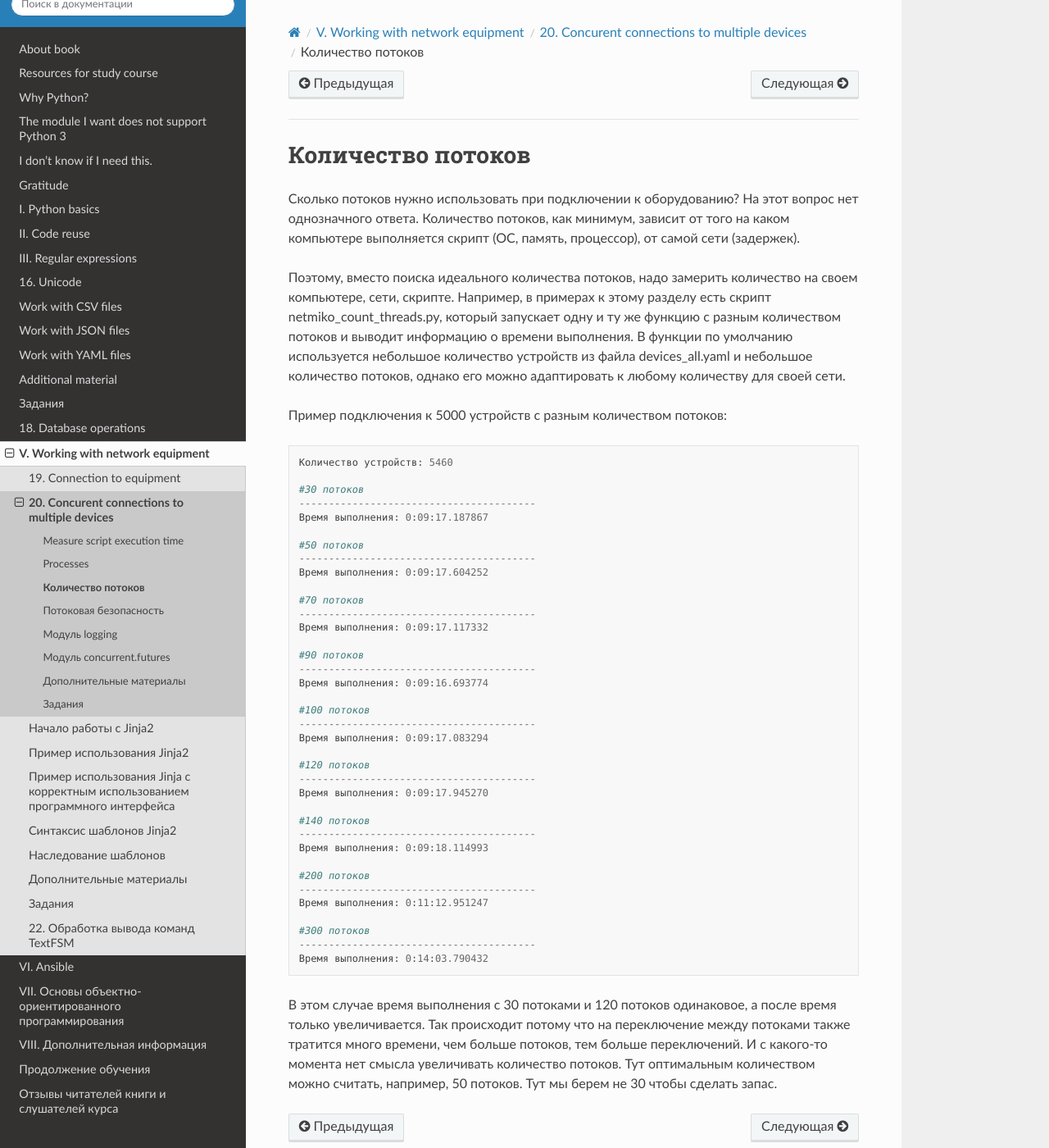
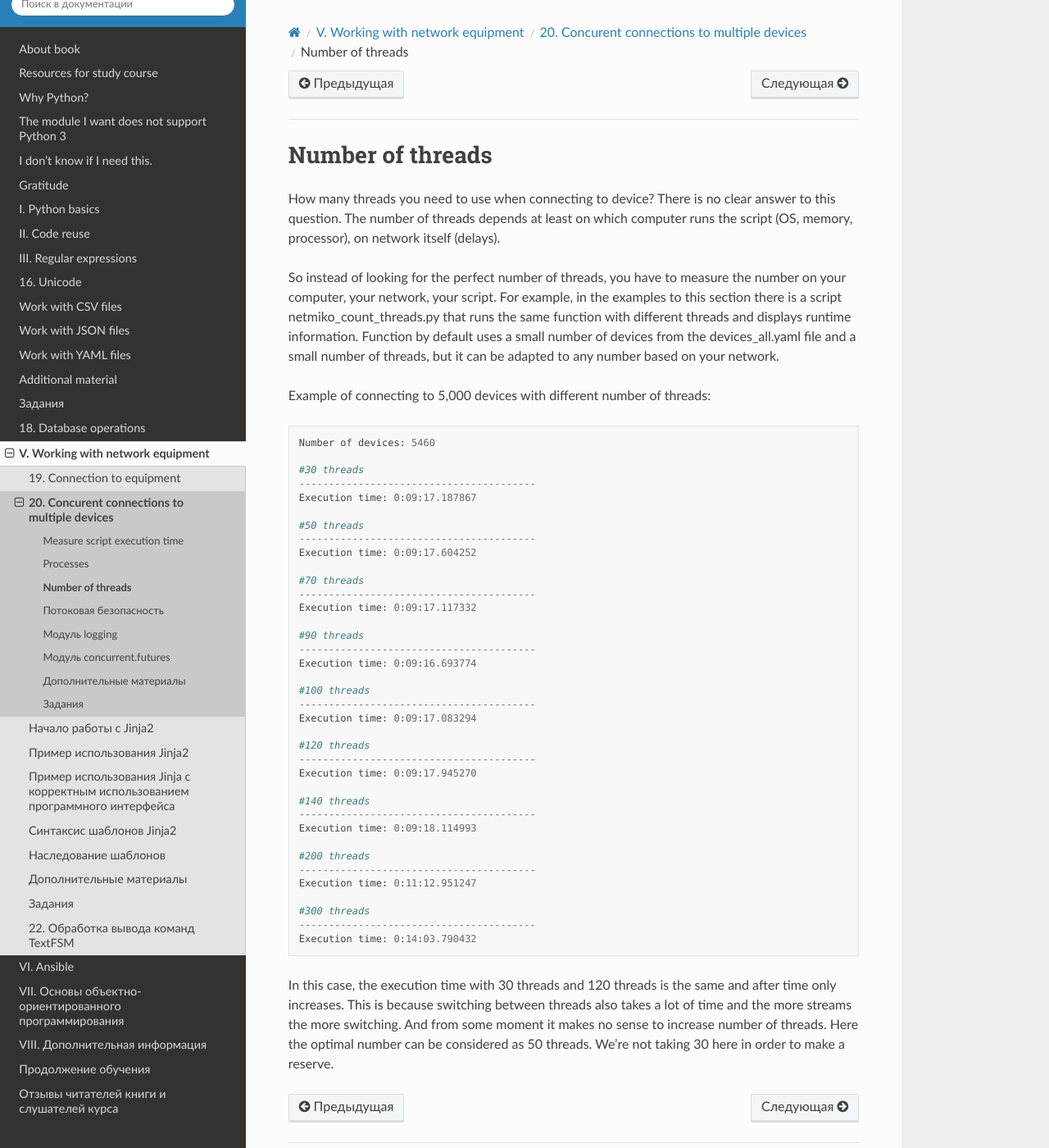
Before and after one commit to Aidar5/nattoeng, a Sphinx documentation site: the page built from docs/source/book/20_concurrent_connections/thread_count.rst, in a window 1280 px wide and 1400 px high. Shown: the whole window at 82% size. Built offline with Sphinx 7.4.7 and the Read the Docs theme 2.0.0, drawn with Linux system fonts in a browser that asks for light colours; pages that are not in the unit, such as notebooks, are missing from menus.

Commit message:
Update thread_count.rst

```diff
--- a/docs/source/book/20_concurrent_connections/thread_count.rst
+++ b/docs/source/book/20_concurrent_connections/thread_count.rst
@@ -1,62 +1,50 @@
-Количество потоков
+Number of threads
 ------------------
 
-Сколько потоков нужно использовать при подключении к оборудованию?
-На этот вопрос нет однозначного ответа. Количество потоков, как минимум,
-зависит от того на каком компьютере выполняется
-скрипт (ОС, память, процессор), от самой сети (задержек).
+How many threads you need to use when connecting to device? There is no clear answer to this question. The number of threads depends at least on which computer runs the script (OS, memory, processor), on network itself (delays).
 
-Поэтому, вместо поиска идеального количества потоков, надо замерить количество на своем
-компьютере, сети, скрипте. Например, в примерах к этому разделу есть скрипт
-netmiko_count_threads.py, который запускает одну и ту же функцию с разным
-количеством потоков и выводит информацию о времени выполнения.
-В функции по умолчанию используется небольшое количество устройств из файла devices_all.yaml
-и небольшое количество потоков, однако его можно адаптировать к любому количеству для своей сети.
+So instead of looking for the perfect number of threads, you have to measure the number on your computer, your network, your script. For example, in the examples to this section there is a script netmiko_count_threads.py that runs the same function with different threads and displays runtime information. Function by default uses a small number of devices from the devices_all.yaml file and a small number of threads, but it can be adapted to any number based on your network.
 
-Пример подключения к 5000 устройств с разным количеством потоков:
+Example of connecting to 5,000 devices with different number of threads:
 
 ::
 
-    Количество устройств: 5460
+    Number of devices: 5460
 
-    #30 потоков
+    #30 threads
     ----------------------------------------
-    Время выполнения: 0:09:17.187867
+    Execution time: 0:09:17.187867
 
-    #50 потоков
+    #50 threads
     ----------------------------------------
-    Время выполнения: 0:09:17.604252
+    Execution time: 0:09:17.604252
 
-    #70 потоков
+    #70 threads
     ----------------------------------------
-    Время выполнения: 0:09:17.117332
+    Execution time: 0:09:17.117332
 
-    #90 потоков
+    #90 threads
     ----------------------------------------
-    Время выполнения: 0:09:16.693774
+    Execution time: 0:09:16.693774
 
-    #100 потоков
+    #100 threads
     ----------------------------------------
-    Время выполнения: 0:09:17.083294
+    Execution time: 0:09:17.083294
 
-    #120 потоков
+    #120 threads
     ----------------------------------------
-    Время выполнения: 0:09:17.945270
+    Execution time: 0:09:17.945270
 
-    #140 потоков
+    #140 threads
     ----------------------------------------
-    Время выполнения: 0:09:18.114993
+    Execution time: 0:09:18.114993
 
-    #200 потоков
+    #200 threads
     ----------------------------------------
-    Время выполнения: 0:11:12.951247
+    Execution time: 0:11:12.951247
 
-    #300 потоков
+    #300 threads
     ----------------------------------------
-    Время выполнения: 0:14:03.790432
+    Execution time: 0:14:03.790432
 
-В этом случае время выполнения с 30 потоками и 120 потоков одинаковое, а после время только
-увеличивается.
-Так происходит потому что на переключение между потоками также тратится много времени,
-чем больше потоков, тем больше переключений.
-И с какого-то момента нет смысла увеличивать количество потоков. Тут оптимальным количеством можно считать, например, 50 потоков. Тут мы берем не 30 чтобы сделать запас.
+In this case, the execution time with 30 threads and 120 threads is the same and after time only increases. This is because switching between threads also takes a lot of time and the more streams the more switching. And from some moment it makes no sense to increase number of  threads. Here the optimal number can be considered as 50 threads. We're not taking 30 here in order to make a reserve.
```
